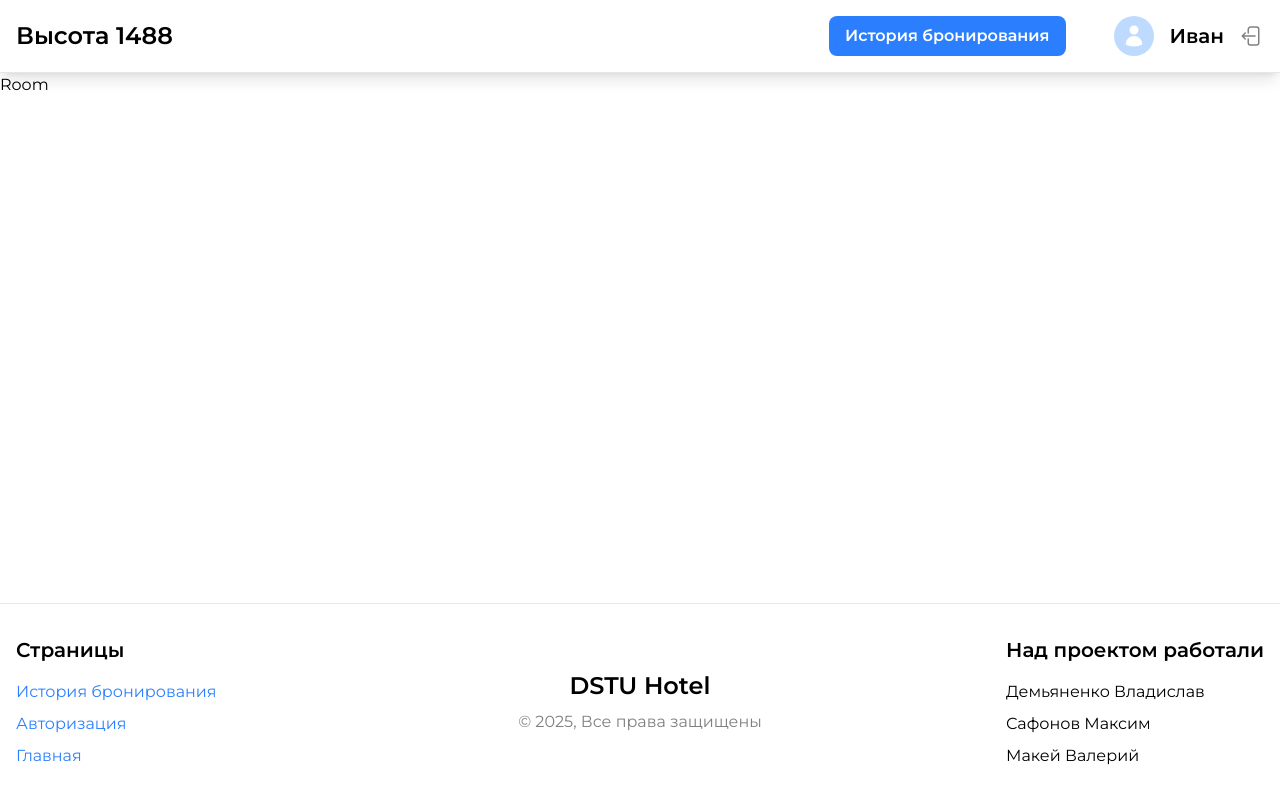
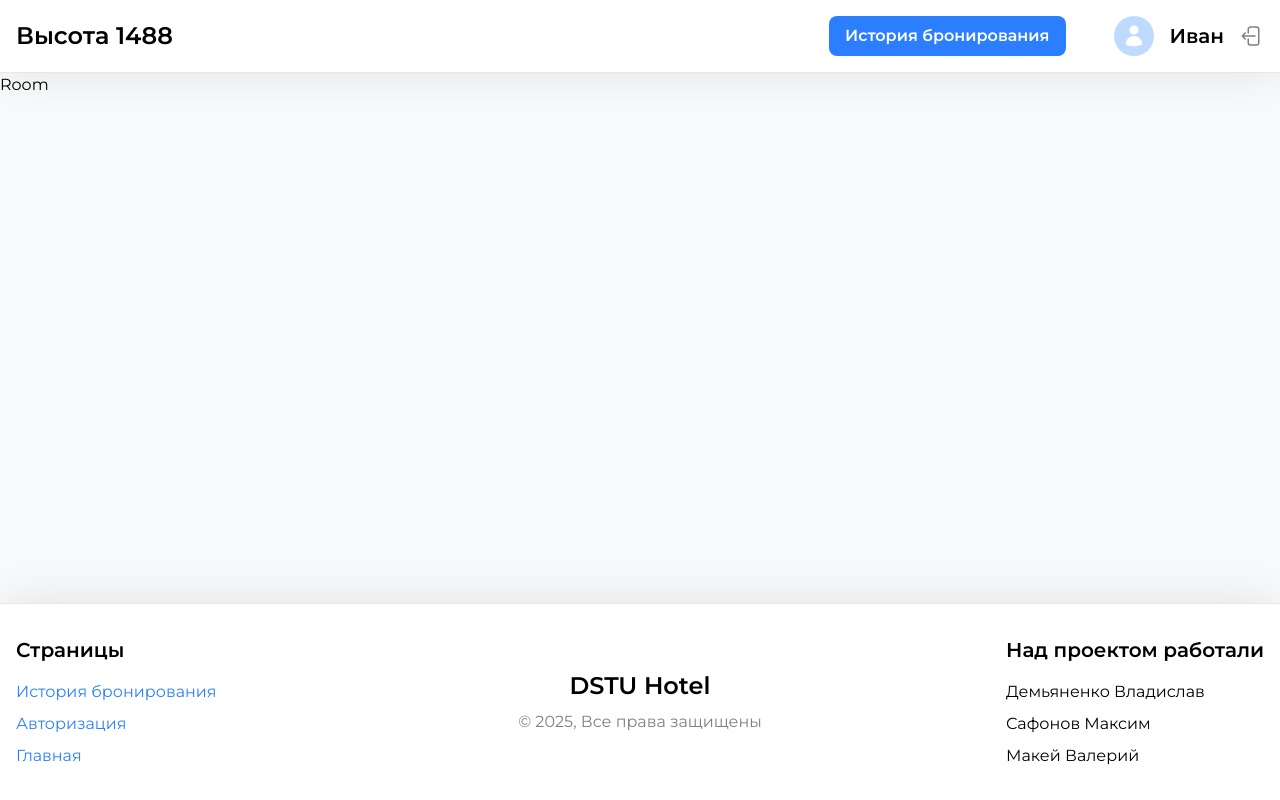
Before and after one commit to doloradium/hotel, a React (Vite) app: page /room in a window 1280 px wide. Built offline with nearby package versions, Linux system fonts and the light colour scheme.

Commit message:
Fixed shadows

```diff
--- a/src/components/Footer.tsx
+++ b/src/components/Footer.tsx
@@ -1,6 +1,6 @@
 export default function Footer() {
     return (
-        <footer className="w-full sticky top-0 shadow-lg bg-white px-4 py-8 border-t border-gray-200">
+        <footer className="w-full sticky top-0 shadow-(--custom-shadow) bg-white px-4 py-8 border-t border-gray-200">
             <div className="w-full max-w-7xl m-auto flex items-center justify-between relative">
                 <div className="flex flex-col gap-2">
                     <h2 className="font-semibold text-xl mb-2">Страницы</h2>
--- a/src/components/Header.tsx
+++ b/src/components/Header.tsx
@@ -1,6 +1,6 @@
 export default function Header() {
     return (
-        <header className="w-full sticky top-0 shadow-lg bg-white p-4 border-b border-gray-200">
+        <header className="w-full sticky top-0 shadow-(--custom-shadow) bg-white p-4 border-b border-gray-200">
             <div className="w-full max-w-7xl m-auto flex items-center justify-between">
                 <h1 className="text-2xl font-semibold">Высота 1488</h1>
                 <div className="flex items-center space-x-4 gap-8">
--- a/src/index.css
+++ b/src/index.css
@@ -11,6 +11,8 @@
   font-synthesis: none;
   text-decoration: none;
   text-rendering: optimizeLegibility;
+
+  --custom-shadow: 0 0 50px rgba(0, 0, 0, 0.1);
 }
 
 * {
@@ -24,3 +26,7 @@ img {
   -ms-user-select: none;
   user-select: none;
 }
+
+html {
+  background-color: #F9FAFB;
+}
```
